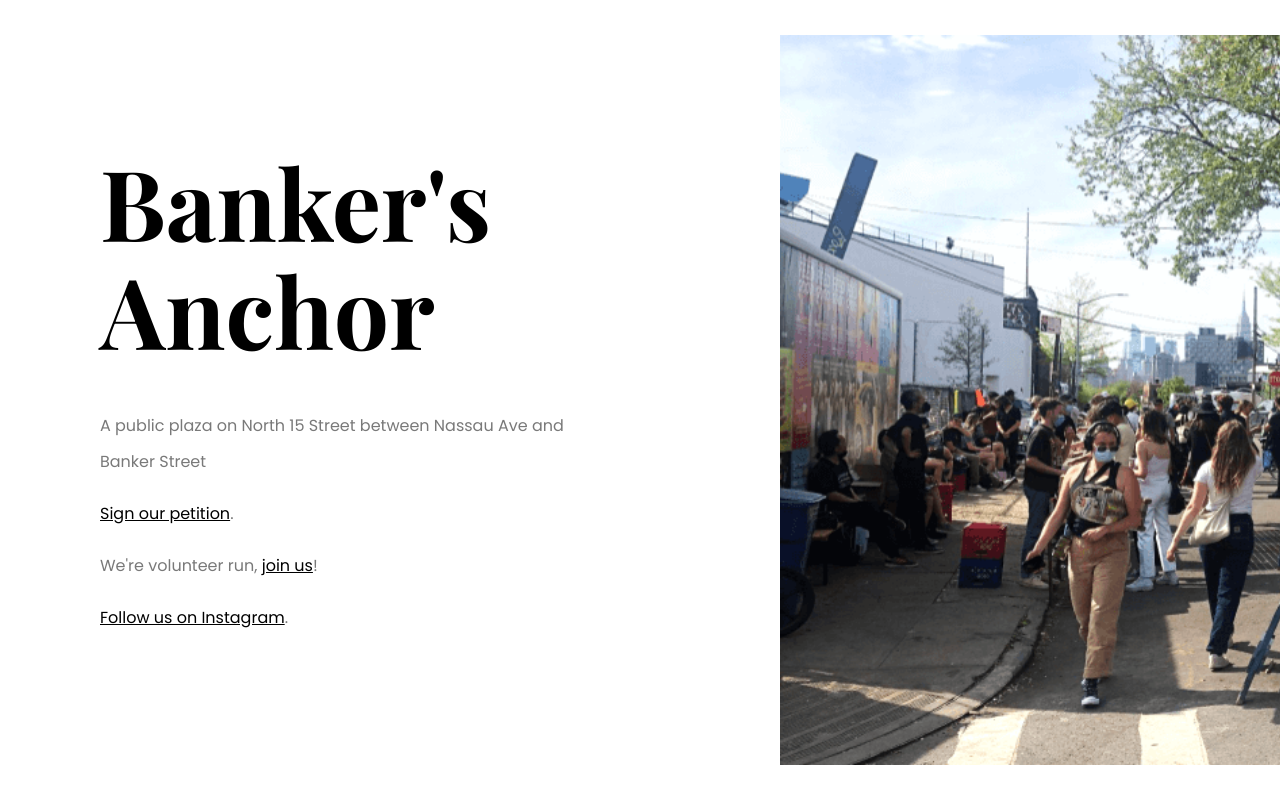
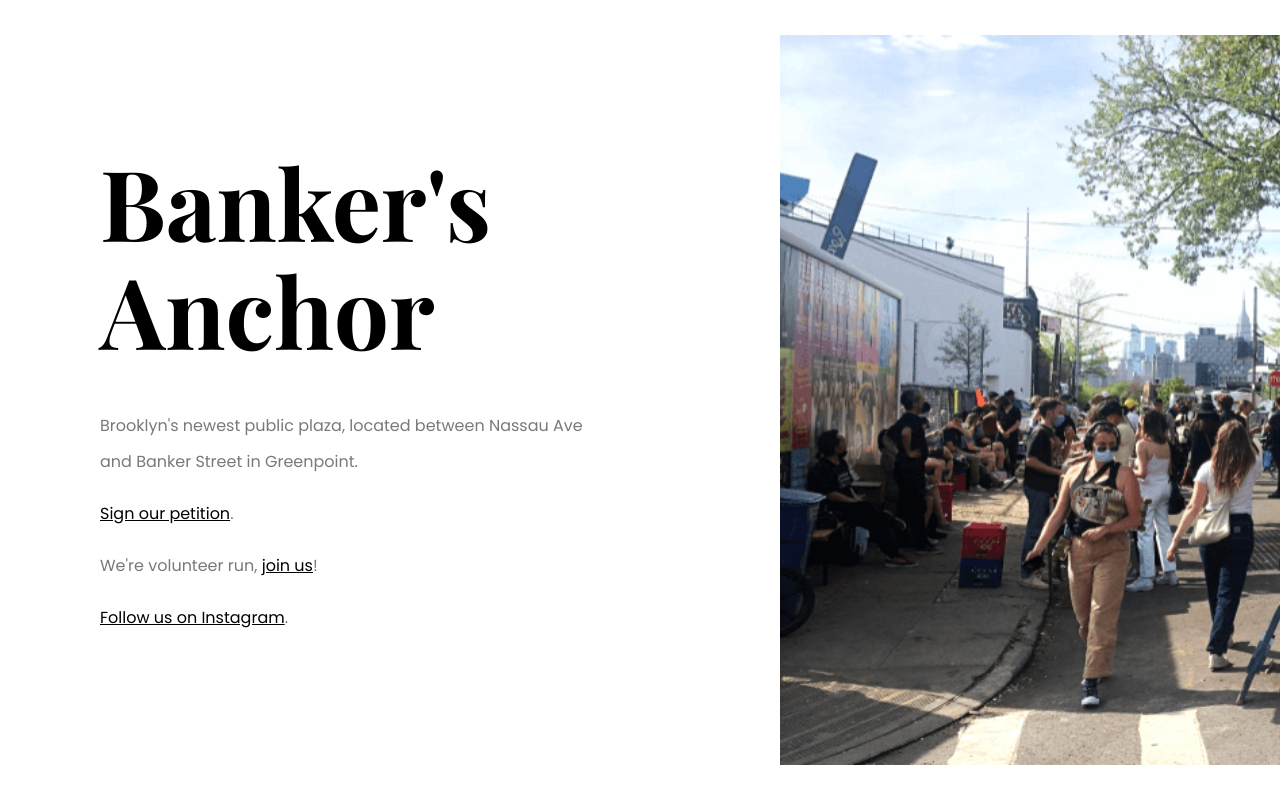
Before and after one commit to yefim/bankers-anchor, a website built with Parcel: page index.html in a window 1280 px wide. Shown: the top 800 px of the page. Built offline with nearby package versions, Linux system fonts and the light colour scheme.

Commit message:
Update description

```diff
--- a/index.html
+++ b/index.html
@@ -34,7 +34,7 @@
       <div class="masthead">
         <h1>Banker's Anchor</h1>
         <p>
-          A public plaza on North 15 Street between Nassau Ave and Banker Street
+          Brooklyn's newest public plaza, located between Nassau Ave and Banker Street in Greenpoint.
         </p>
         <p>
           <a href="https://bankersanchor.nbkopenstreets.org/">Sign our petition</a>.
```
